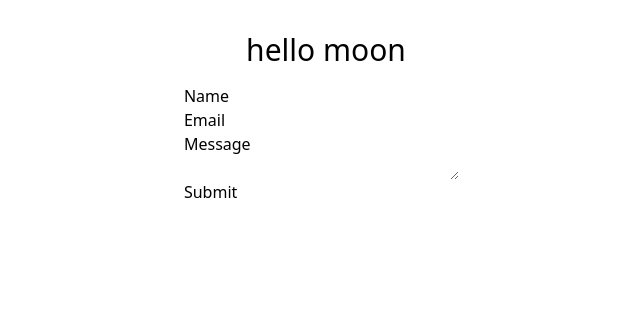
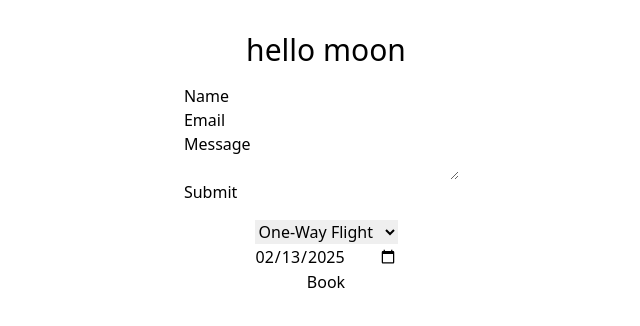
Before and after one commit to lu-sd/score, a React (Vite) app: page / in a window 1280 px wide. Shown: the top 326 px of the page, without its empty margins (314-954 px from the left). Built offline with nearby package versions, Linux system fonts and the light colour scheme.

Commit message:
flight form

```diff
--- a/src/App.tsx
+++ b/src/App.tsx
@@ -1,11 +1,13 @@
 import { useState } from "react";
 import Form from "@/components/form";
+import Flight from "@/components/flight";
 
 function App() {
   return (
     <div className="flex flex-col gap-4 justify-center items-center">
       <div className="text-3xl mt-8">hello moon</div>
       <Form />
+      <Flight />
     </div>
   );
 }
--- /dev/null
+++ b/src/components/flight.tsx
@@ -0,0 +1,31 @@
+import { useState } from "react"
+const DAYInSeconds = 24 * 60 * 60 * 1000
+const TODAY = formateDate(new Date())
+function formateDate(time: Date) {
+  const year = time.getFullYear()
+  const month = (time.getMonth() + 1).toString().padStart(2, "0")
+  const date = time.getDate().toString().padStart(2, "0")
+  return [year, month, date].join("-")
+}
+
+export default function Flight() {
+  const [flightOption, setFlightOption] = useState("one")
+  const [departDate, setDepartDate] = useState(formateDate(new Date(Date.now() + DAYInSeconds)))
+  const [returnDate, setReturnDate] = useState(departDate)
+
+  function handleSubmit(e: React.FormEvent<HTMLFormElement>) {
+    e.preventDefault()
+
+  }
+  return (
+    <form onSubmit={handleSubmit} className="flex flex-col">
+      <select value={flightOption} onChange={e => setFlightOption(e.target.value)}>
+        <option value="one">One-Way Flight</option>
+        <option value="two">Return Flight</option>
+      </select>
+      <input type="date" value={departDate} onChange={(e) => setDepartDate(e.target.value)} min={TODAY} />
+      {flightOption === "two" && <input type="date" value={returnDate} onChange={e => setReturnDate(e.target.value)} min={departDate} />}
+      <button>Book</button>
+    </form >
+  )
+}
```
